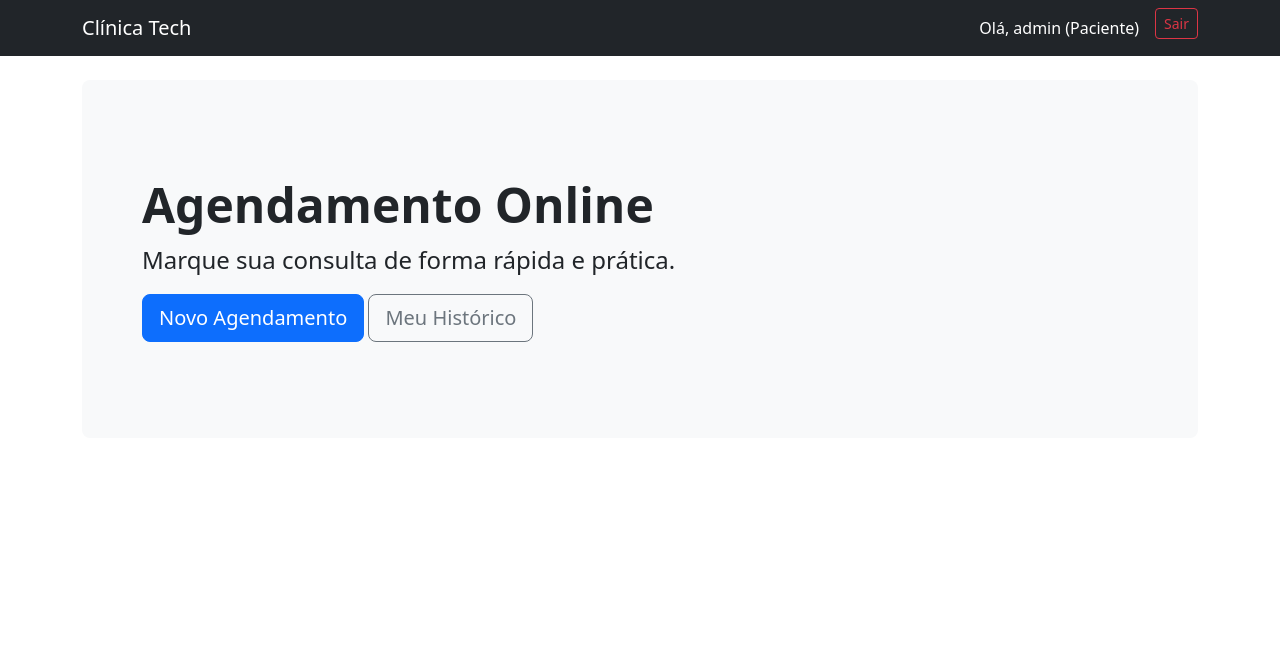
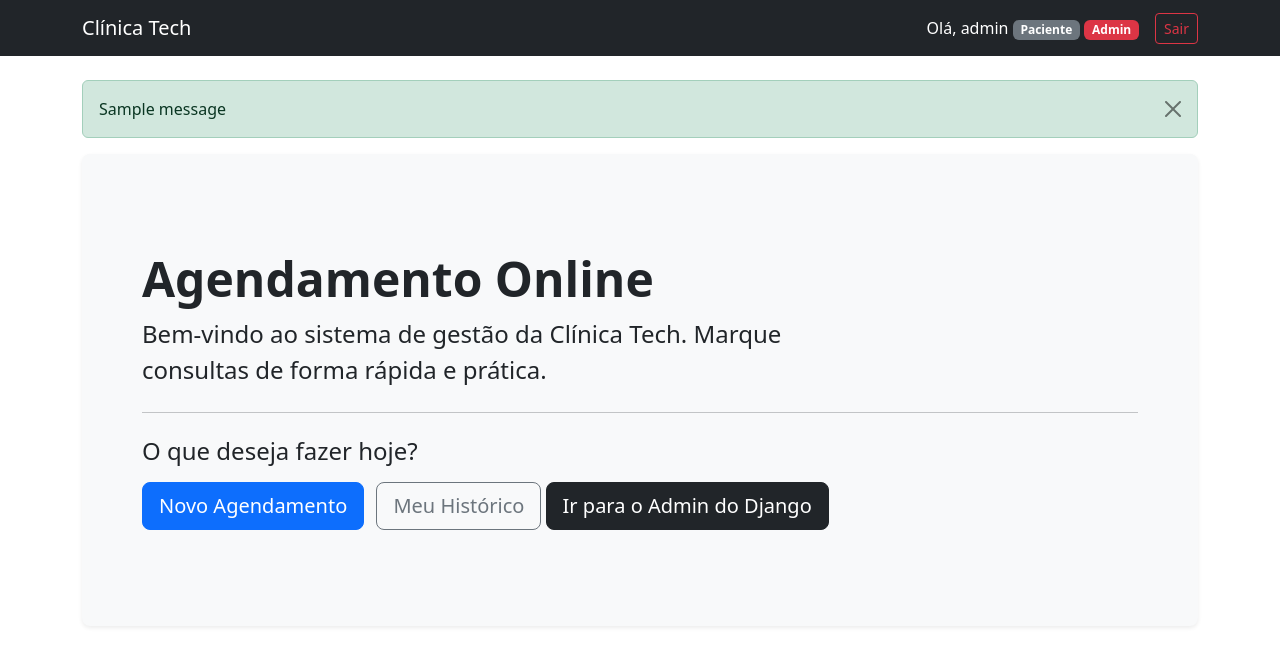
Before and after one commit to m4rtt1ns/FisioTech, a Django app: page / in a window 1280 px wide. Shown: the top 666 px of the page. Run offline with Django 5.2, Linux system fonts and the light colour scheme; a user stored in the database is signed in; tables that the repository leaves empty hold one stand-in row (values such as "Sample post"); one stand-in notice (Sample message) is shown.

Commit message:
Sistema de Doutor Completo

```diff
--- a/core/templates/index.html
+++ b/core/templates/index.html
@@ -2,19 +2,22 @@
 <html lang="pt-br">
 <head>
     <meta charset="UTF-8">
-    <title>Dashboard</title>
+    <title>Clínica Tech - Início</title>
     <link href="https://cdn.jsdelivr.net/npm/bootstrap@5.3.0/dist/css/bootstrap.min.css" rel="stylesheet">
 </head>
 <body>
+
     <nav class="navbar navbar-dark bg-dark mb-4">
         <div class="container">
-            <a class="navbar-brand" href="#">Clínica Tech</a>
-            <div class="d-flex">
+            <a class="navbar-brand" href="/">Clínica Tech</a>
+
+            <div class="d-flex align-items-center">
                 {% if user.is_authenticated %}
                     <span class="navbar-text text-white me-3">
                         Olá, {{ user.username }}
-                        {% if user.tipo == 'PACIENTE' %} (Paciente) {% endif %}
-                        {% if user.tipo == 'MEDICO' %} (Doutor) {% endif %}
+                        {% if user.tipo == 'PACIENTE' %} <span class="badge bg-secondary">Paciente</span> {% endif %}
+                        {% if user.tipo == 'MEDICO' %} <span class="badge bg-success">Médico</span> {% endif %}
+                        {% if user.is_superuser %} <span class="badge bg-danger">Admin</span> {% endif %}
                     </span>
 
                     <form action="{% url 'logout' %}" method="post" class="d-inline">
@@ -29,20 +32,60 @@
     </nav>
 
     <div class="container">
-        <div class="p-5 mb-4 bg-light rounded-3">
+
+        {% if messages %}
+            {% for message in messages %}
+                <div class="alert alert-{{ message.tags }} alert-dismissible fade show" role="alert">
+                    {{ message }}
+                    <button type="button" class="btn-close" data-bs-dismiss="alert" aria-label="Close"></button>
+                </div>
+            {% endfor %}
+        {% endif %}
+
+
+        <div class="p-5 mb-4 bg-light rounded-3 shadow-sm">
             <div class="container-fluid py-5">
                 <h1 class="display-5 fw-bold">Agendamento Online</h1>
-                <p class="col-md-8 fs-4">Marque sua consulta de forma rápida e prática.</p>
+                <p class="col-md-8 fs-4">Bem-vindo ao sistema de gestão da Clínica Tech. Marque consultas de forma rápida e prática.</p>
+
+                <hr class="my-4">
 
                 {% if user.is_authenticated %}
-                    <a href="{% url 'agendar_consulta' %}" class="btn btn-primary btn-lg">Novo Agendamento</a>
-                    <a href="{% url 'listar_agendamentos' %}" class="btn btn-outline-secondary btn-lg">Meu Histórico</a>
+
+                    {% if user.tipo == 'PACIENTE' %}
+                        <h4 class="mb-3">O que deseja fazer hoje?</h4>
+                        <a href="{% url 'agendar_consulta' %}" class="btn btn-primary btn-lg">
+                            Novo Agendamento
+                        </a>
+                        <a href="{% url 'listar_agendamentos' %}" class="btn btn-outline-secondary btn-lg ms-2">
+                            Meu Histórico
+                        </a>
+                    {% endif %}
+
+                    {% if user.tipo == 'MEDICO' %}
+                        <div class="alert alert-success">
+                            <h4>Área Médica</h4>
+                            <p>Você tem acesso privilegiado ao painel de atendimentos.</p>
+                            <a href="{% url 'painel_medico' %}" class="btn btn-success btn-lg">
+                                Acessar Painel do Médico
+                            </a>
+                        </div>
+                    {% endif %}
+
+                    {% if user.is_superuser %}
+                         <a href="/admin/" class="btn btn-dark btn-lg">Ir para o Admin do Django</a>
+                    {% endif %}
+
                 {% else %}
+                    <p>Faça login para começar.</p>
                     <a href="/login/" class="btn btn-primary btn-lg">Fazer Login</a>
                     <a href="/cadastro/" class="btn btn-secondary btn-lg ms-2">Criar Conta</a>
                 {% endif %}
+
             </div>
         </div>
     </div>
+
+    <script src="https://cdn.jsdelivr.net/npm/bootstrap@5.3.0/dist/js/bootstrap.bundle.min.js"></script>
 </body>
 </html>
--- a/core/urls.py
+++ b/core/urls.py
@@ -7,4 +7,6 @@ urlpatterns = [
     path('', views.home, name='home'),
     path('agendar/', views.agendar_consulta, name='agendar_consulta'),
     path('meus-agendamentos/', views.listar_agendamentos, name='listar_agendamentos'),
+    path('medico/painel/', views.painel_medico, name='painel_medico'),
+    path('medico/concluir/<int:agendamento_id>/', views.concluir_consulta, name='concluir_consulta'),
 ]
--- a/core/views.py
+++ b/core/views.py
@@ -6,6 +6,7 @@ from .forms import AgendamentoForm
 from django.contrib.auth.decorators import login_required
 from django.contrib import messages
 from .models import Usuario, Paciente, Agendamento
+from django.shortcuts import get_object_or_404
 
 def cadastro_paciente(request):
 
@@ -49,9 +50,9 @@ def home(request):
 
 @login_required
 def agendar_consulta(request):
-    # BLINDAGEM: Verifica se o usuário tem perfil de paciente
+
     if request.user.tipo != 'PACIENTE':
-        # Se não for paciente, manda de volta pra home com um erro
+
         messages.warning(request, "Apenas pacientes podem agendar consultas.")
         return redirect('home')
 
@@ -70,11 +71,40 @@ def agendar_consulta(request):
 
 @login_required
 def listar_agendamentos(request):
-    # Verifica se é paciente
+
     if request.user.tipo != 'PACIENTE':
         return redirect('home')
 
-    # Busca as consultas do paciente logado, ordenadas por data
     agendamentos = Agendamento.objects.filter(paciente=request.user.paciente).order_by('data_horario')
 
     return render(request, 'minhas_consultas.html', {'agendamentos': agendamentos})
+
+@login_required
+def painel_medico(request):
+
+    if request.user.tipo != 'MEDICO':
+        messages.error(request, "Acesso negado. Área restrita para médicos.")
+        return redirect('home')
+
+    agendamentos = Agendamento.objects.filter(medico=request.user.medico).order_by('data_horario')
+
+    return render(request, 'painel_medico.html', {'agendamentos': agendamentos})
+
+@login_required
+def concluir_consulta(request, agendamento_id):
+
+    if request.user.tipo != 'MEDICO':
+        messages.error(request, "Apenas médicos podem concluir consultas.")
+        return redirect('home')
+
+    agendamento = get_object_or_404(Agendamento, id=agendamento_id)
+
+    if agendamento.medico != request.user.medico:
+        messages.error(request, "Esse agendamento não é seu!")
+        return redirect('painel_medico')
+
+    agendamento.status = 'REALIZADO'
+    agendamento.save()
+
+    messages.success(request, f"Consulta de {agendamento.paciente} concluída!")
+    return redirect('painel_medico')
```
Also changed, not shown: core/templates/painel_medico.html (added, +105 -0 lines), db.sqlite3.
